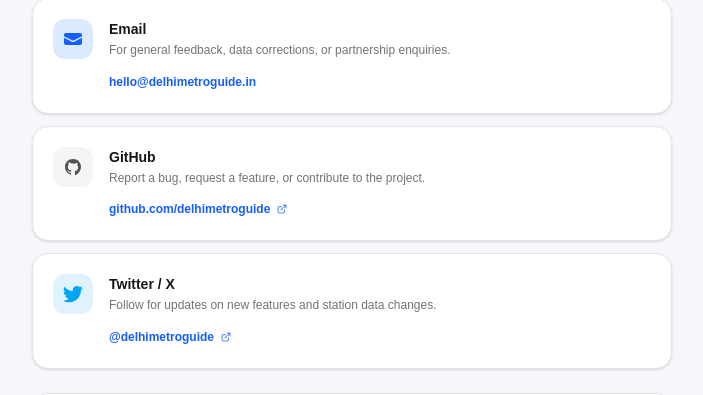
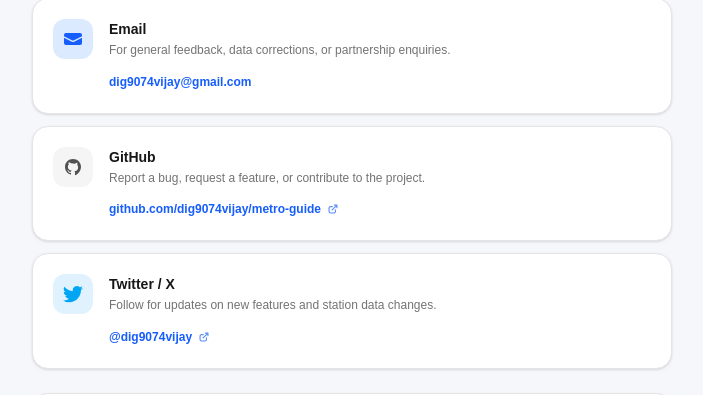
Before and after one commit to dig9074vijay/metro-guide, a Next.js app: page /contact in a window 1280 px wide. Shown: the part 171-566 px from the top of the page, without its empty margins (288-991 px from the left). Built offline with nearby package versions, Linux system fonts and the light colour scheme.

Commit message:
Update the pages

```diff
--- a/app/contact/page.tsx
+++ b/app/contact/page.tsx
@@ -81,8 +81,8 @@
             }
             title="Email"
             description="For general feedback, data corrections, or partnership enquiries."
-            linkHref="mailto:hello@delhimetroguide.in"
-            linkLabel="hello@delhimetroguide.in"
+            linkHref="mailto:dig9074vijay@gmail.com"
+            linkLabel="dig9074vijay@gmail.com"
           />
 
           <ContactCard
@@ -94,8 +94,8 @@
             }
             title="GitHub"
             description="Report a bug, request a feature, or contribute to the project."
-            linkHref="https://github.com/delhimetroguide"
-            linkLabel="github.com/delhimetroguide"
+            linkHref="https://github.com/dig9074vijay/metro-guide"
+            linkLabel="github.com/dig9074vijay/metro-guide"
             external
           />
 
@@ -108,8 +108,8 @@
             }
             title="Twitter / X"
             description="Follow for updates on new features and station data changes."
-            linkHref="https://twitter.com/delhimetroguide"
-            linkLabel="@delhimetroguide"
+            linkHref="https://twitter.com/dig9074vijay"
+            linkLabel="@dig9074vijay"
             external
           />
         </div>
```
